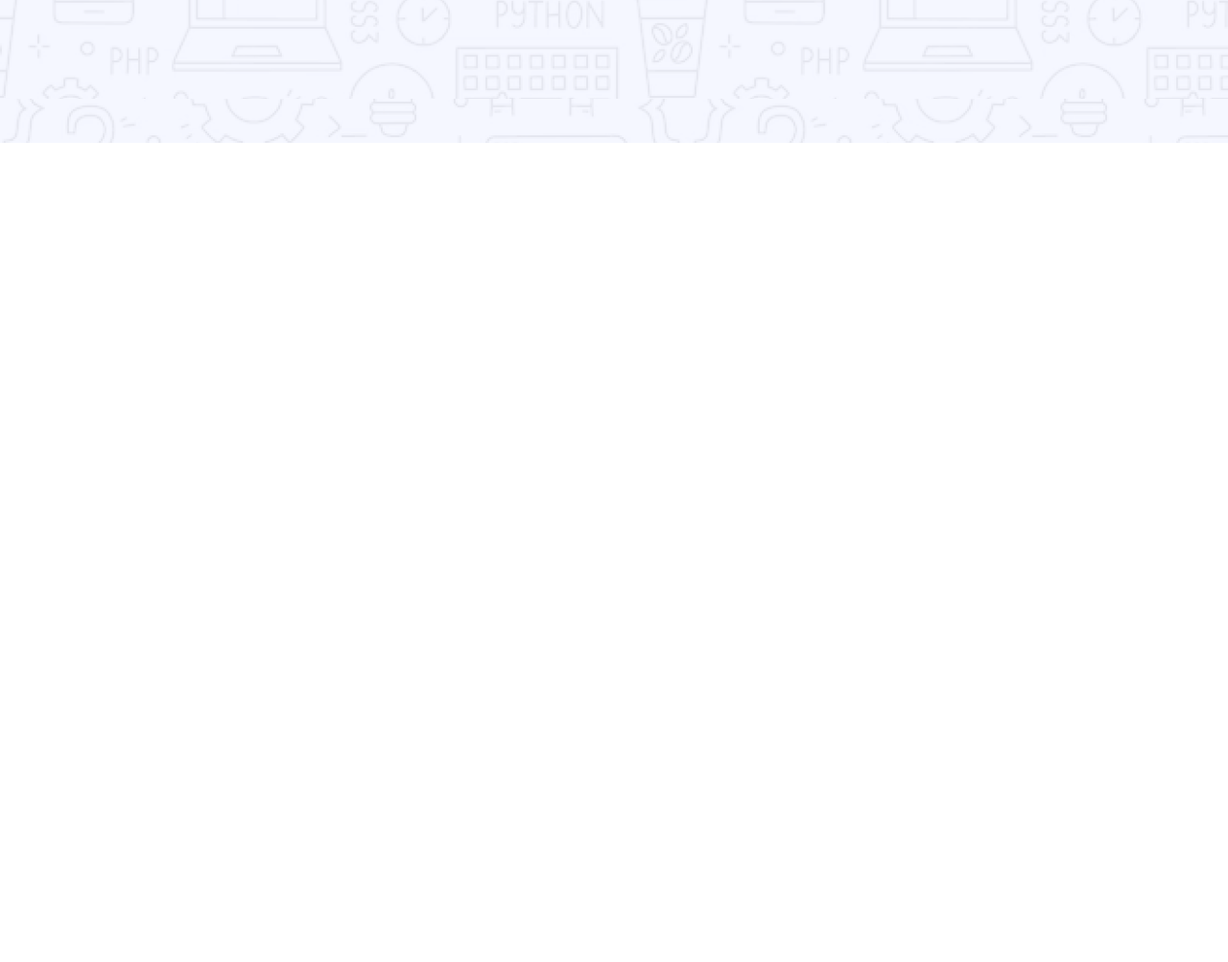
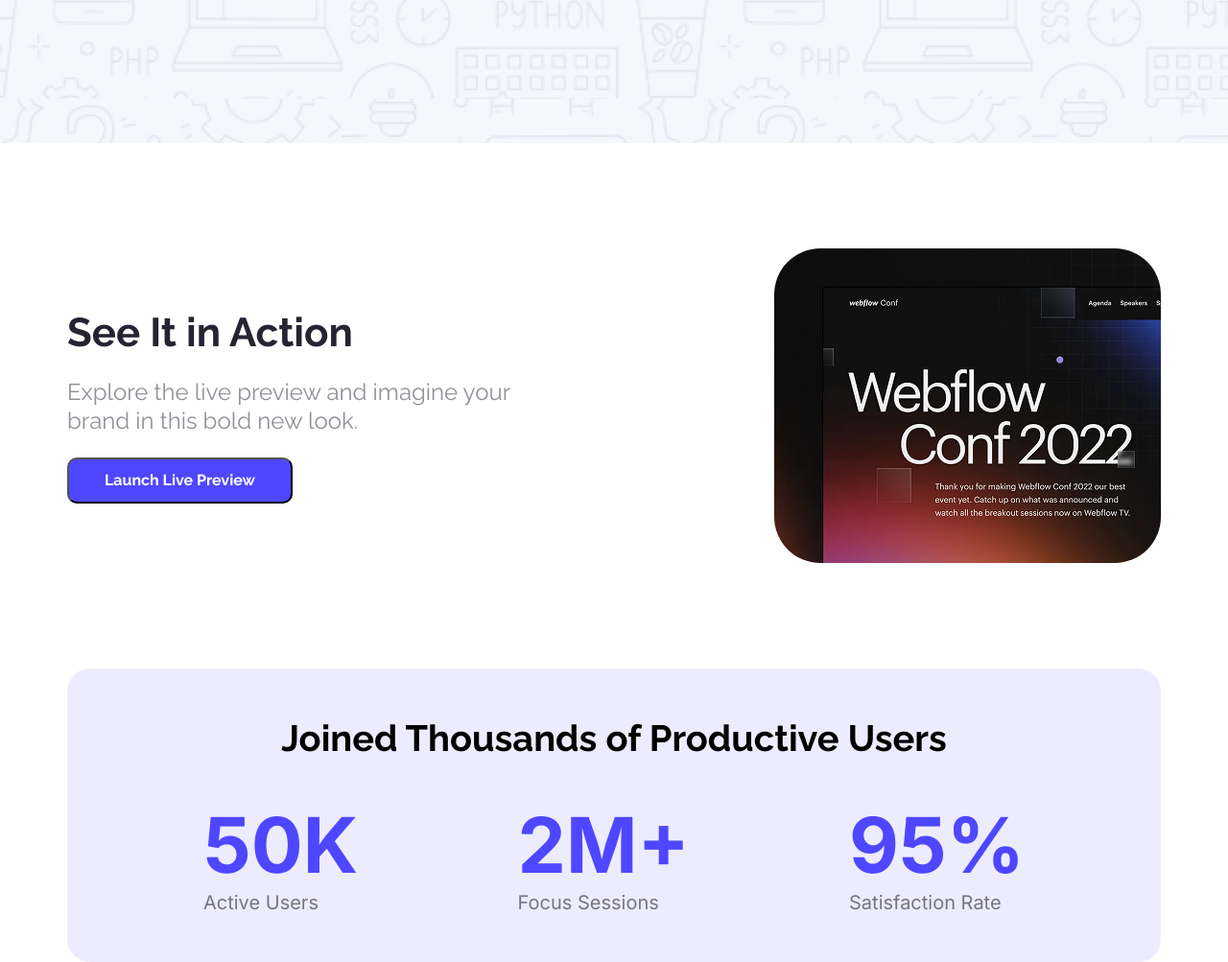
Before and after one commit to nazmulhossain681/Assignment1, a plain HTML site: page assignment.html in a window 1280 px wide. Shown: the part 549-1552 px from the top of the page at 96% size. Before the commit the page ends 800 px from the top, so only its background shows below. Drawn offline with Linux system fonts and the light colour scheme.

Commit message:
section-2 complete

```diff
--- a/CSS/Assignment.css
+++ b/CSS/Assignment.css
@@ -112,3 +112,101 @@ nav div button a {
 }
 
 /*-------Main-Section------*/
+main{
+    margin: 0 auto;
+    width: 1140px;
+    /*border: 2px solid rebeccapurple;*/
+}
+
+.section-1{
+    display: flex;
+    justify-content: space-between;
+    align-items: center;
+    gap: 220px;
+    width: 1140px;
+    margin-top: 110px;
+    /*border: 2px solid red;*/
+
+}
+
+.secction-left{
+    width: 517px;
+
+    /*border: 2px solid red;*/
+
+}
+.section-1-left-title{
+    font-size: 42px;
+    font-weight: bold;
+    width: 517px;
+    height: 49px;
+    font-family: "Raleway", sans-serif;
+    color: #252432;
+    margin-bottom: 23px;
+
+}
+.section-1-left-description{
+    width: 517px;
+    height: 60px;
+    font-family: "Raleway", sans-serif;
+    font-size: 24px;
+    color: rgba(37, 36, 50, 0.5);
+    line-height: 30px;
+    margin-bottom: 23px;
+
+}
+.section-1-left-btn{
+    /*border: 2px solid red;*/
+    width: 235px;
+    height: 48px;
+    padding: 12px 36px;
+    border-radius: 10px;
+    background-color: #4E47FF;
+    font-size: 16px;
+    font-weight: bold;
+    font-family: "Raleway", sans-serif;
+    color: white;
+}
+.section-right{
+    /*border: 2px solid red;*/
+    width: 403px;
+    height: 328px;
+    border-radius: 48px;
+}
+
+/*-----section-2--*/
+
+.section-2{
+   /*border: 2px solid red;*/
+    height: 306px;
+    width: 100%;
+    margin-top: 110px;
+    background-color: rgba(78, 71, 255, 0.1);
+   border-radius: 24px;
+   padding: 50px 142px;
+}
+.section-title-2{
+    font-size: 38px;
+    text-align: center;
+    font-weight: bold;
+    font-family: "Raleway", sans-serif;
+}
+.section-2-items{
+    display: flex;
+    align-items: center;
+    justify-content: space-between;
+    gap: 158px;
+    margin-top: 40px;
+    margin-bottom: 50px;
+}
+section div div h1{
+    font-family: "Inter", sans-serif;
+    font-size: 80px;
+    font-weight: bold;
+    color: #4E47FF;
+}
+section div div p{
+    font-family: "Inter", sans-serif;
+    font-size: 20px;
+    color: rgba(0, 0, 0, 0.5);
+}
--- a/assignment.html
+++ b/assignment.html
@@ -30,7 +30,36 @@
         </section>
     </header>
     <main>
-
+        <section class="section-1">
+            <div class="secction-left">
+                <h4 class="section-1-left-title">See It in Action</h4>
+                <p class="section-1-left-description">Explore the live preview and imagine your brand in this bold new look.</p>
+                <button class="section-1-left-btn">Launch Live Preview</button>
+            </div>
+            <div class="section-right">
+                <img style="border-radius: 48px;" class="section-right-img" src="Assets/wc-mini.png">
+            </div>
+        </section>
+        <section class="section-2">
+            <h4 class="section-title-2">Joined Thousands of Productive Users</h4>
+            <div class="section-2-items">
+                <div class="item">
+                    <h1>50K</h1>
+                    <p>Active Users</p>
+                </div>
+                <div class="item">
+                    <h1>2M+</h1>
+                    <p>Focus Sessions</p>
+                </div>
+                <div class="item">
+                    <h1>95%</h1>
+                    <p>Satisfaction Rate</p>
+                </div>
+            </div>
+        </section>
+        <section></section>
+        <section></section>
+        <section></section>
     </main>
     <footer>
 
```
